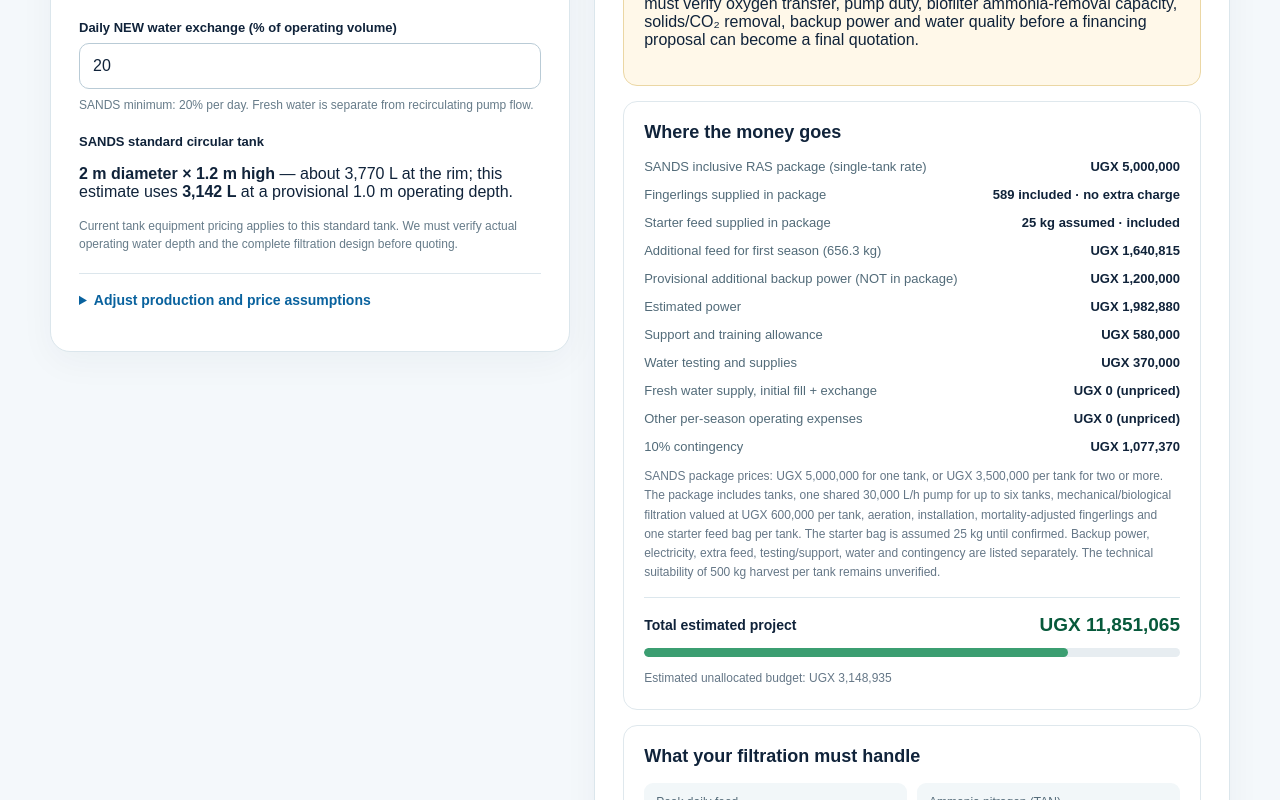
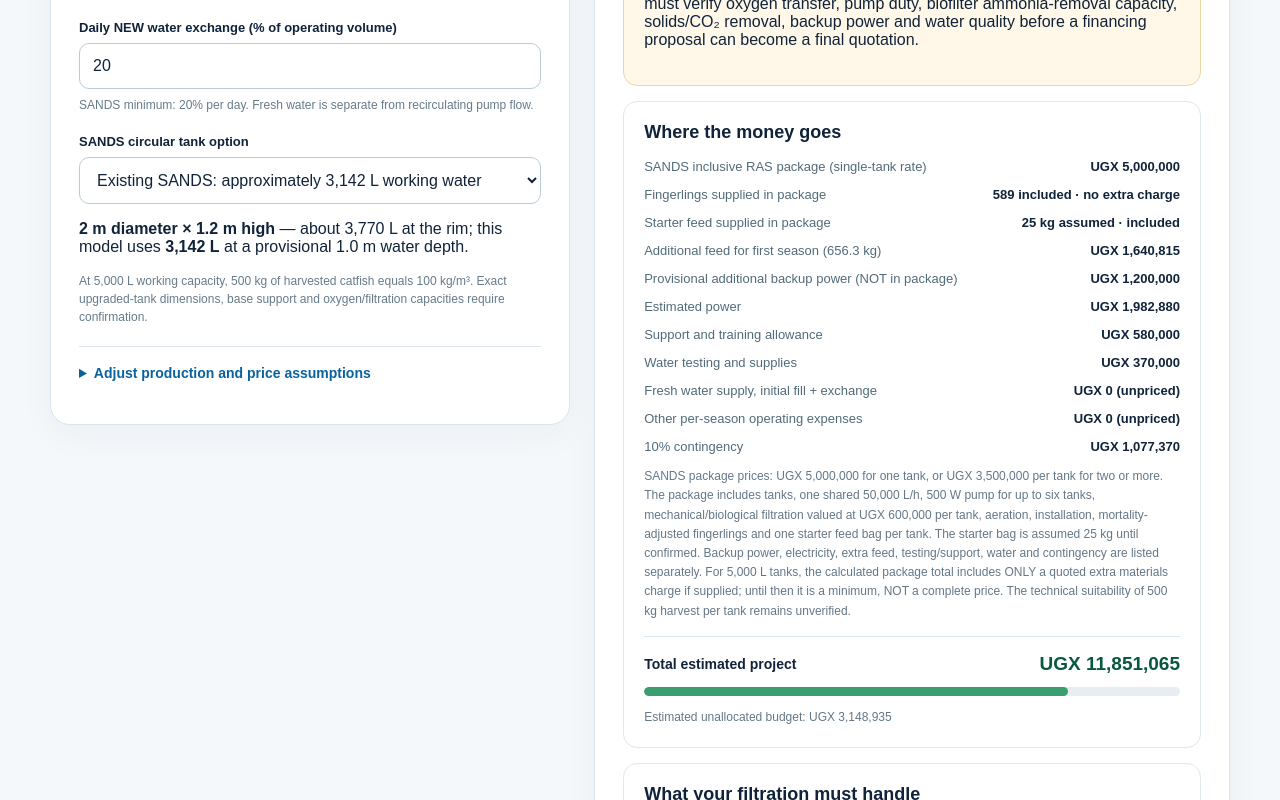
Before and after one commit to jmuhairwe-glitch/sands-website, a Next.js app: page /finance in a window 1280 px wide. Shown: the part 1000-1800 px from the top of the page. Built offline with nearby package versions, Linux system fonts and the light colour scheme.

Commit message:
Offer 5,000-L SANDS tank upgrade priced by extra sheet/pallets and show 50k L/h 500W pump

```diff
--- a/app/finance/FinanceCalculator.tsx
+++ b/app/finance/FinanceCalculator.tsx
@@ -59,6 +59,7 @@
     "Species: " + profile.label,
     "Budget: " + ugx(inputs.budget),
     "Tank(s): " + result.tanks + " x " + quantity(inputs.tankLitres) + " L",
+    ...(result.upgradedTank ? ["Upgrade price: " + (result.upgradePricingPending ? "NOT YET QUOTED" : ugx(result.upgradedTankExtraCost))] : []),
     "Estimated fingerlings: " + quantity(result.fishStocked),
     "Estimated feed: " + quantity(result.feedKg, 1) + " kg",
     "Complete SANDS package price: " + ugx(result.packageCost),
@@ -122,9 +123,17 @@
           </div>
           {isNew ? (
             <div className="financeField">
-              <label>SANDS standard circular tank</label>
-              <p><strong>{SANDS_TANK.diameterM} m diameter × {SANDS_TANK.wallHeightM} m high</strong> — about {quantity(SANDS_TANK.brimfulLitres)} L at the rim; this estimate uses <strong>{quantity(SANDS_TANK.workingLitres)} L</strong> at a provisional {SANDS_TANK.assumedWaterDepthM.toFixed(1)} m operating depth.</p>
-              <small>Current tank equipment pricing applies to this standard tank. We must verify actual operating water depth and the complete filtration design before quoting.</small>
+              <label htmlFor="newTankSize">SANDS circular tank option</label>
+              <select id="newTankSize" value={inputs.tankLitres} onChange={e => set({ tankLitres: Number(e.target.value) })}>
+                <option value={SANDS_TANK.workingLitres}>Existing SANDS: approximately 3,142 L working water</option>
+                <option value={SANDS_TANK.upgradedWorkingLitres}>Proposed larger tank: 5,000 L working water</option>
+              </select>
+              {inputs.tankLitres === SANDS_TANK.upgradedWorkingLitres ? (
+                <p>The proposed 5,000 L option uses one additional iron sheet and more pallet-supported base material than the standard four-pallet tank. <strong>Only the incremental sheet, pallets and fabrication labour are to be added</strong> to the existing complete-package rate. The exact materials quotation is still required.</p>
+              ) : (
+                <p><strong>{SANDS_TANK.diameterM} m diameter × {SANDS_TANK.wallHeightM} m high</strong> — about {quantity(SANDS_TANK.brimfulLitres)} L at the rim; this model uses <strong>{quantity(SANDS_TANK.workingLitres)} L</strong> at a provisional {SANDS_TANK.assumedWaterDepthM.toFixed(1)} m water depth.</p>
+              )}
+              <small>At 5,000 L working capacity, 500 kg of harvested catfish equals 100 kg/m³. Exact upgraded-tank dimensions, base support and oxygen/filtration capacities require confirmation.</small>
             </div>
           ) : (
             <>
@@ -158,8 +167,9 @@
               <div className="financeField"><label htmlFor="salePrice">Selling price (UGX/kg)</label><Numeric id="salePrice" value={inputs.salePriceKg} min={1000} max={50000} step={500} onChange={(salePriceKg) => set({ salePriceKg })}/></div>
               <div className="financeField"><label htmlFor="cycleDays">Cycle length (days)</label><Numeric id="cycleDays" value={inputs.cycleDays} min={90} max={365} step={10} onChange={(cycleDays) => set({ cycleDays })}/></div>
               <div className="financeField"><label htmlFor="powerTariff">Electricity (UGX/kWh)</label><Numeric id="powerTariff" value={inputs.electricityTariff} min={100} max={2500} step={50} onChange={(electricityTariff) => set({ electricityTariff })}/></div>
-              <div className="financeField"><label htmlFor="pumpWatts">Shared pump electrical draw (W per pump)</label><Numeric id="pumpWatts" value={inputs.pumpWatts} min={50} max={10000} step={50} onChange={(pumpWatts) => set({ pumpWatts })}/><small>SANDS-reported rating: 300 W per pump, shared across up to six standard tanks. Not 300 W per tank.</small></div>
+              <div className="financeField"><label htmlFor="pumpWatts">Shared pump electrical draw (W per pump)</label><Numeric id="pumpWatts" value={inputs.pumpWatts} min={50} max={10000} step={50} onChange={(pumpWatts) => set({ pumpWatts })}/><small>SANDS-reported alternative: 50,000 L/hour at 500 W, same UGX 1.5m price. One shared pump for up to six tanks pending actual flow at operating head.</small></div>
               <div className="financeField"><label htmlFor="aerationWatts">Aerator electrical draw (W per aerator; assumes one per tank)</label><Numeric id="aerationWatts" value={inputs.aerationWattsPerTank} min={0} max={3000} step={5} onChange={(aerationWattsPerTank) => set({ aerationWattsPerTank })}/><small>SANDS-reported aerator rating: 40 W. The calculator currently budgets one aerator per tank; confirm if the aeration units are shared between tanks.</small></div>
+              {isNew && inputs.tankLitres === SANDS_TANK.upgradedWorkingLitres && <div className="financeField"><label htmlFor="upgradeExtraCost">Extra sheet + extra pallets + extra fabrication labour (UGX PER 5,000 L tank)</label><Numeric id="upgradeExtraCost" value={inputs.upgradedTankExtraCostPerTank} min={0} max={10000000} step={50000} onChange={(upgradedTankExtraCostPerTank) => set({ upgradedTankExtraCostPerTank })}/><small>Enter the quoted additional materials/labour cost ABOVE the original complete 3,142 L package. UGX 0 means UNPRICED, not a free upgrade. Current base uses four pallets; extra pallet count/price are awaiting SANDS confirmation.</small></div>}
               <div className="financeField"><label htmlFor="starterBag">Starter bag included with each new catfish tank (kg, assumed)</label><Numeric id="starterBag" value={inputs.starterBagKgPerTank} min={0} max={100} step={1} onChange={(starterBagKgPerTank) => set({ starterBagKgPerTank })}/><small>The package includes one bag per tank. Bag weight is NOT YET CONFIRMED; 25 kg is an editable example. Only this quantity is deducted from the additional feed purchased.</small></div>
               <div className="financeField"><label htmlFor="seasonOtherCost">Other running costs per season (UGX)</label><Numeric id="seasonOtherCost" value={inputs.otherSeasonCost} min={0} max={100000000} step={100000} onChange={(otherSeasonCost) => set({ otherSeasonCost })}/><small>Add labour, harvesting, delivery, marketing, repairs and other costs not already covered by the training/testing allowances. Zero means these expenses are UNPRICED, not that they don't exist. They are deducted from every season, including the first.</small></div>
               <div className="financeField"><label htmlFor="waterRate">Source water cost (UGX/1,000 L)</label><Numeric id="waterRate" value={inputs.waterCostPer1000L} min={0} max={100000} step={500} onChange={(waterCostPer1000L) => set({ waterCostPer1000L })}/><small>UGX 0 means not priced, NOT free. Enter a real water cost for the profitability estimate.</small></div>
@@ -181,12 +191,13 @@
             <div><small>Full-cycle feed</small><strong>{quantity(result.feedKg, 1)} kg</strong><span>FCR {inputs.fcr} plus 8% buffer</span></div>
           </div>
 
-          {inputs.species === "catfish" && result.harvestKg / Math.max(0.001, result.volumeLitres / 1000) > 100 && <div className="financeCautions"><strong>High-intensity production target — engineering review required</strong><p>{quantity(result.fishHarvested)} harvest fish × {inputs.harvestKgEach} kg means {quantity(result.harvestKg, 1)} kg across {quantity(result.volumeLitres)} working litres ({quantity(result.harvestKg / (result.volumeLitres / 1000), 1)} kg/m³). This target is NOT approval to stock. A SANDS site assessment must verify oxygen transfer, pump duty, biofilter ammonia-removal capacity, solids/CO₂ removal, backup power and water quality before a financing proposal can become a final quotation.</p></div>}
+          {inputs.species === "catfish" && result.harvestKg / Math.max(0.001, result.volumeLitres / 1000) >= 90 && <div className="financeCautions"><strong>High-intensity production target — engineering review required</strong><p>{quantity(result.fishHarvested)} harvest fish × {inputs.harvestKgEach} kg means {quantity(result.harvestKg, 1)} kg across {quantity(result.volumeLitres)} working litres ({quantity(result.harvestKg / (result.volumeLitres / 1000), 1)} kg/m³). This target is NOT approval to stock. A SANDS site assessment must verify oxygen transfer, pump duty, biofilter ammonia-removal capacity, solids/CO₂ removal, backup power and water quality before a financing proposal can become a final quotation.</p></div>}
 
           <div className="financePanel">
             <h3>Where the money goes</h3>
             {result.isSandsPackage ? <>
-              <div className="financeCost"><span>SANDS inclusive RAS package{result.tanks === 1 ? " (single-tank rate)" : " (multi-tank rate)"}</span><b>{ugx(result.packageCost)}</b></div>
+              <div className="financeCost"><span>SANDS inclusive RAS package{result.tanks === 1 ? " (single-tank rate)" : " (multi-tank rate)"}</span><b>{ugx(result.packageCost)}{result.upgradePricingPending ? " (MINIMUM)" : ""}</b></div>
+              {result.upgradedTank && <div className="financeCost"><span>Extra sheet, pallets and fabrication ({quantity(result.tanks)} tanks)</span><b>{result.upgradePricingPending ? "NOT QUOTED" : ugx(result.upgradedTankExtraCost)}</b></div> }
               <div className="financeCost"><span>Fingerlings supplied in package</span><b>{quantity(result.includedFingerlings)} included · no extra charge</b></div>
               <div className="financeCost"><span>Starter feed supplied in package</span><b>{quantity(result.includedStarterFeedKg, 1)} kg assumed · included</b></div>
               <div className="financeCost"><span>Additional feed for first season ({quantity(result.additionalFeedKg, 1)} kg)</span><b>{ugx(result.feedCost)}</b></div>
@@ -202,8 +213,8 @@
             <div className="financeCost"><span>Fresh water supply, initial fill + exchange</span><b>{ugx(result.waterSupplyCost)}{inputs.waterCostPer1000L === 0 ? " (unpriced)" : ""}</b></div>
             <div className="financeCost"><span>Other per-season operating expenses</span><b>{ugx(result.otherSeasonCost)}{inputs.otherSeasonCost === 0 ? " (unpriced)" : ""}</b></div>
             <div className="financeCost"><span>10% contingency</span><b>{ugx(result.contingency)}</b></div>
-            {result.isSandsPackage && <p className="financeMuted">SANDS package prices: {ugx(SANDS_TANK.singleTankPackage)} for one tank, or {ugx(SANDS_TANK.multiTankPackagePerTank)} per tank for two or more. The package includes tanks, one shared 30,000 L/h pump for up to six tanks, mechanical/biological filtration valued at UGX 600,000 per tank, aeration, installation, mortality-adjusted fingerlings and one starter feed bag per tank. The starter bag is assumed {quantity(inputs.starterBagKgPerTank)} kg until confirmed. Backup power, electricity, extra feed, testing/support, water and contingency are listed separately. The technical suitability of 500 kg harvest per tank remains unverified.</p>}
-            <div className="financeTotal"><span>Total estimated project</span><strong>{ugx(result.projectTotal)}</strong></div>
+            {result.isSandsPackage && <p className="financeMuted">SANDS package prices: {ugx(SANDS_TANK.singleTankPackage)} for one tank, or {ugx(SANDS_TANK.multiTankPackagePerTank)} per tank for two or more. The package includes tanks, one shared 50,000 L/h, 500 W pump for up to six tanks, mechanical/biological filtration valued at UGX 600,000 per tank, aeration, installation, mortality-adjusted fingerlings and one starter feed bag per tank. The starter bag is assumed {quantity(inputs.starterBagKgPerTank)} kg until confirmed. Backup power, electricity, extra feed, testing/support, water and contingency are listed separately. For 5,000 L tanks, the calculated package total includes ONLY a quoted extra materials charge if supplied; until then it is a minimum, NOT a complete price. The technical suitability of 500 kg harvest per tank remains unverified.</p>}
+            <div className="financeTotal"><span>{result.upgradePricingPending ? "MINIMUM estimated project (larger tank fabrication unpriced)" : "Total estimated project"}</span><strong>{ugx(result.projectTotal)}</strong></div>
             <div className="financeMeter" aria-label="Percentage of your budget used"><span style={{ width: Math.min(100, budgetUsedPercent) + "%" }} /></div>
             <p className={result.amountRemaining < 0 ? "financeShortfall" : "financeMuted"}>
               {result.amountRemaining >= 0 ? "Estimated unallocated budget: " + ugx(result.amountRemaining) : "Estimated extra budget required: " + ugx(-result.amountRemaining)}
@@ -223,7 +234,7 @@
               <div><small>Allocated to each tank</small><strong>{quantity(result.flowPerTankLph)} L/h</strong></div>
               <div><small>Nominal bypass / aerating return</small><strong>{quantity(result.provisionalBypassFlowLph)} L/h</strong></div>
             </div>}
-            <p className="financeMuted">One 30,000 L/h pump is shared between up to six SANDS standard tanks. Water goes through a distribution manifold; excess nominal capacity may recirculate via the final filtration/aeration stage. The bypass must not short-circuit waste treatment, and does not itself certify oxygen delivery. All flow figures require measurement at operating head. Planning factors: 2% peak-day feeding rate, 40 g TAN/kg feed, 0.6 kg O₂/kg feed, and a 1.25× tank-volume/hour circulation screen. SANDS must size the solids filter, biofilter media, oxygenation, CO₂ removal and backup power for the actual site.</p>
+            <p className="financeMuted">One 50,000 L/h, 500 W pump is shared between up to six SANDS tanks at the same UGX 1.5m equipment price. Water goes through a distribution manifold; excess nominal capacity may recirculate via the final filtration/aeration stage. The bypass must not short-circuit waste treatment, and does not itself certify oxygen delivery. All flow figures require measurement at operating head. Planning factors: 2% peak-day feeding rate, 40 g TAN/kg feed, 0.6 kg O₂/kg feed, and a 1.25× tank-volume/hour circulation screen. SANDS must size the solids filter, biofilter media, oxygenation, CO₂ removal and backup power for the actual site.</p>
           </div>
 
           <div className="financePanel">
@@ -245,7 +256,7 @@
             <div className="financeCost"><span>Harvest sales (estimated)</span><b>{ugx(result.projectedSales)}</b></div>
             <div className="financeCost"><span>Less: full first-season investment INCLUDING tanks and installation</span><b>− {ugx(investment.initialCapital)}</b></div>
             <div className="financeTotal"><span>{investment.firstCycleCashResult >= 0 ? "Cash left after recovering all modeled startup costs" : "Unrecovered investment after first harvest"}</span><strong className={investment.firstCycleCashResult < 0 ? "financeNegative" : ""}>{ugx(investment.firstCycleCashResult)}</strong></div>
-            <p className="financeMuted">A negative amount means the farmer has NOT recovered the startup investment. A positive amount means modeled first-season cash receipts exceed ALL entered costs, not that SANDS guarantees profit. Actual water-source expense, labour, transport, harvesting and engineering compliance costs must still be verified and entered where not already included. Loan financing costs are not yet modeled.</p>
+            <p className="financeMuted">{result.upgradePricingPending ? "The proposed larger tank's extra sheet, pallet and fabrication expenses have NOT been priced, so this projected net cash is an optimistic lower-cost example, NOT a financing-ready result. " : ""}A negative amount means the farmer has NOT recovered the startup investment. A positive amount means modeled first-season cash receipts exceed ALL entered costs, not that SANDS guarantees profit. Actual water-source expense, labour, transport, harvesting and engineering compliance costs must still be verified and entered where not already included. Loan financing costs are not yet modeled.</p>
           </div>
 
           <div className="financePanel">
```
